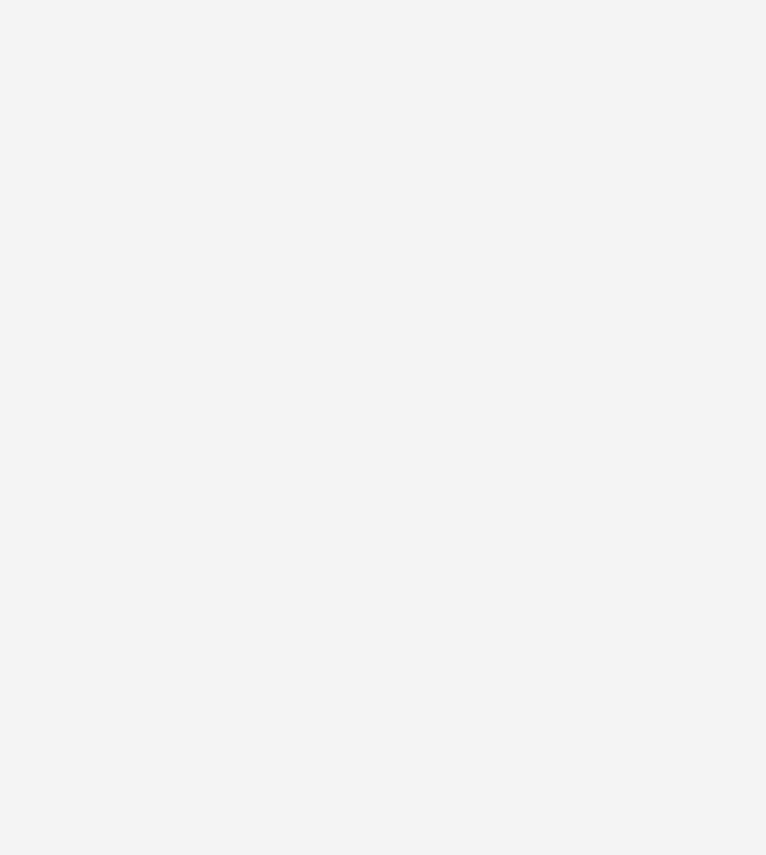
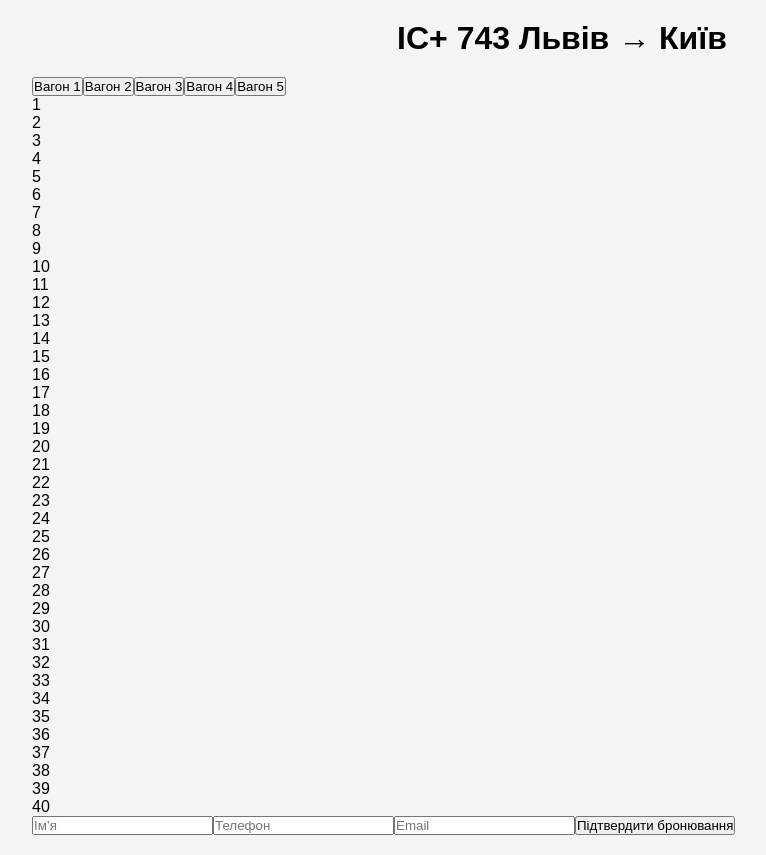
Before and after one commit to Elementary737/WEB-project-train-ticket-booking-system, a React (Vite) app: page /booking/1 in a window 1280 px wide. Before the commit this address had no page. Shown: the whole page, without its empty margins (78-844 px from the left). Before the commit the page ends 800 px from the top, so only its background shows below. Built offline with nearby package versions, Linux system fonts and the light colour scheme.

Commit message:
Реалізація сторінки бронювання квитків

```diff
--- a/src/App.jsx
+++ b/src/App.jsx
@@ -1,10 +1,12 @@
 import { Routes, Route } from 'react-router-dom'
 import Home from './pages/Home'
+import Booking from './pages/Booking'
 
 function App() {
   return (
     <Routes>
       <Route path="/" element={<Home />} />
+      <Route path="/booking/:trainId" element={<Booking />} />
     </Routes>
   )
 }
--- a/src/pages/Booking.jsx
+++ b/src/pages/Booking.jsx
@@ -0,0 +1,131 @@
+import { useParams } from 'react-router-dom'
+import { useState, useEffect } from 'react'
+import trains from '../data/trains'
+
+import WagonSelector from '../components/WagonSelector'
+import SeatMap from '../components/SeatMap'
+import BookingForm from '../components/BookingForm'
+
+import {
+  saveBooking,
+  getBookedSeats,
+} from '../services/BookingService'
+
+import { ToastContainer, toast } from 'react-toastify'
+import 'react-toastify/dist/ReactToastify.css'
+
+function Booking() {
+  const { trainId } = useParams()
+
+  const train = trains.find(
+    (t) => t.id === Number(trainId)
+  )
+
+  const [selectedWagon, setSelectedWagon] =
+    useState(1)
+
+  const [selectedSeats, setSelectedSeats] =
+    useState([])
+
+  const [bookedSeats, setBookedSeats] =
+    useState([])
+
+  const [name, setName] = useState('')
+  const [phone, setPhone] = useState('')
+  const [email, setEmail] = useState('')
+
+  useEffect(() => {
+    const seats = getBookedSeats(
+      train.id,
+      selectedWagon
+    )
+
+    setBookedSeats(seats)
+    setSelectedSeats([])
+  }, [selectedWagon, train.id])
+
+  const handleBooking = () => {
+    const emailRegex =
+  /^[^\s@]+@[^\s@]+\.[^\s@]+$/
+
+const phoneRegex =
+  /^\+?[0-9]{10,13}$/
+
+if (
+  !name ||
+  !phone ||
+  !email ||
+  selectedSeats.length === 0
+) {
+  toast.error('Заповніть всі поля')
+  return
+}
+
+if (!emailRegex.test(email)) {
+  toast.error('Некоректний email')
+  return
+}
+
+if (!phoneRegex.test(phone)) {
+  toast.error('Некоректний номер телефону')
+  return
+}
+
+    saveBooking(
+      train.id,
+      selectedWagon,
+      selectedSeats,
+      {
+        name,
+        phone,
+        email,
+      }
+    )
+
+    toast.success('Квитки успішно заброньовано')
+
+    setBookedSeats([
+      ...bookedSeats,
+      ...selectedSeats,
+    ])
+
+    setSelectedSeats([])
+
+    setName('')
+    setPhone('')
+    setEmail('')
+  }
+
+  return (
+    <div className="container">
+      <h1>
+        {train.number} {train.from} → {train.to}
+      </h1>
+
+      <WagonSelector
+        selectedWagon={selectedWagon}
+        setSelectedWagon={setSelectedWagon}
+      />
+
+      <SeatMap
+        selectedSeats={selectedSeats}
+        setSelectedSeats={setSelectedSeats}
+        bookedSeats={bookedSeats}
+      />
+
+      <BookingForm
+        name={name}
+        setName={setName}
+        phone={phone}
+        setPhone={setPhone}
+        email={email}
+        setEmail={setEmail}
+        handleBooking={handleBooking}
+      />
+
+      <ToastContainer />
+    </div>
+  )
+}
+
+export default Booking
```
